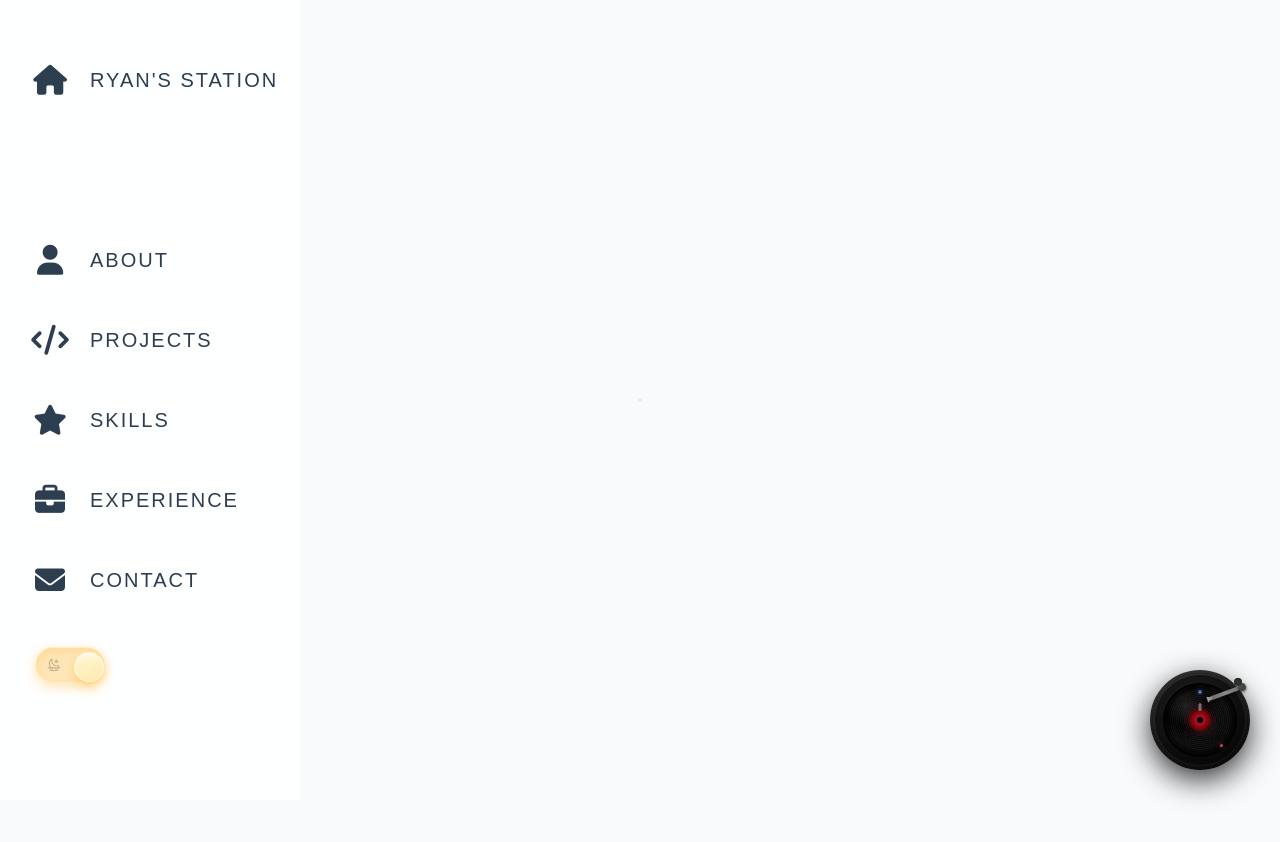
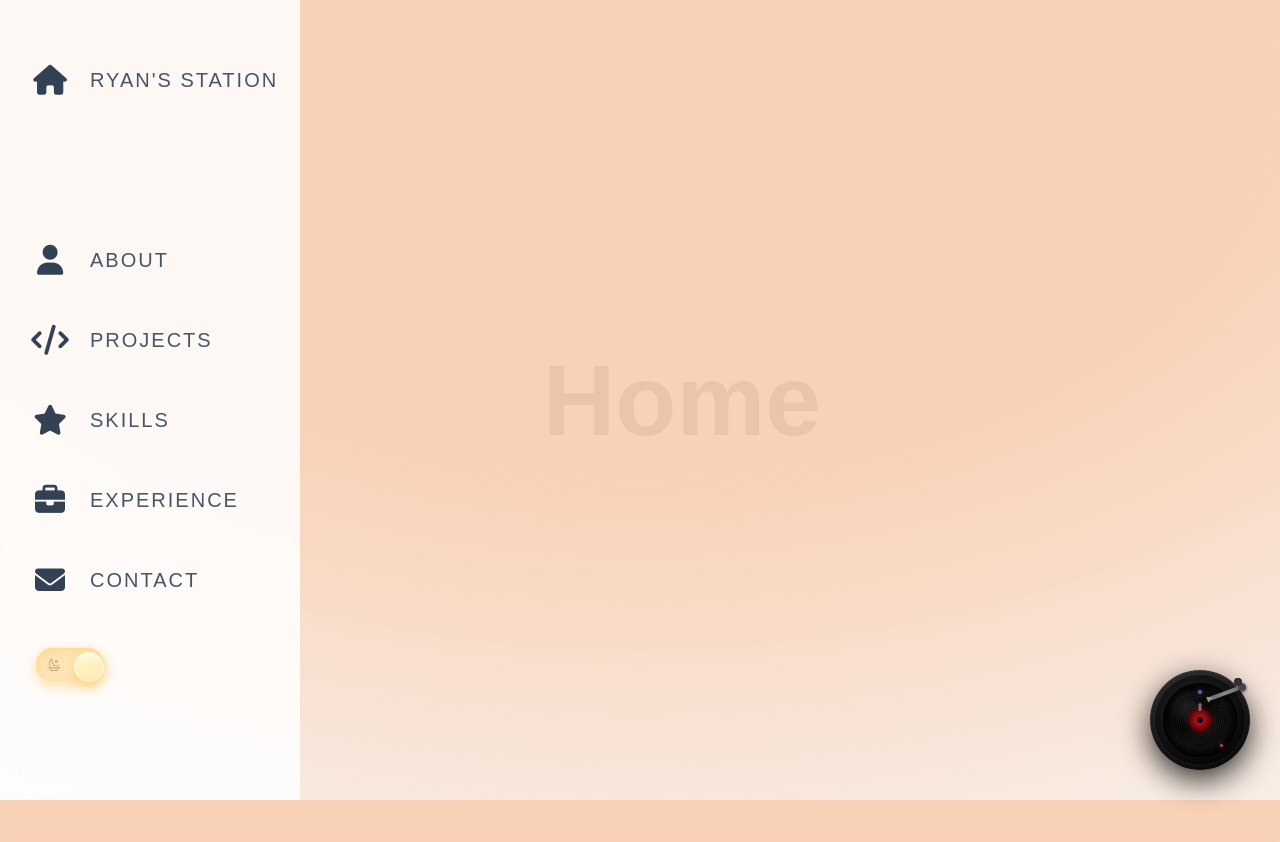
Before and after one commit to ryanwonglala/Personal-Web, a plain HTML site: page my-homepage/index.html in a window 1280 px wide. Both pictures are taken after a click on the element 70 px from the left and 665 px from the top of the page. Shown: the top 842 px of the page. Drawn offline with Linux system fonts and the light colour scheme.

Commit message:
Add files via upload

```diff
--- a/my-homepage/index.html
+++ b/my-homepage/index.html
@@ -14,8 +14,8 @@
       --bg-gradient-end: #0f3460;
       --sidebar-bg: rgba(15, 23, 42, 0.8);
       --sidebar-border: rgba(255, 255, 255, 0.1);
-      --text-color: #e4e9f5;
-      --icon-color: #e4e9f5;
+      --text-color: #cbd5e1;
+      --icon-color: #e2e8f0;
       --hover-color: #ffa117;
       --section-text-color: rgba(255, 255, 255, 0.1);
       --active-bg-start: #1a1a2e;
@@ -33,20 +33,24 @@
       --bg-gradient-end: #a76799; /* 玫瑰紫 */
       --sidebar-bg: rgba(255, 255, 255, 0.85);
       --sidebar-border: rgba(255, 255, 255, 0.3);
-      --text-color: #2c3e50;
-      --icon-color: #2c3e50;
-      --hover-color: #f59e0b;
-      --section-text-color: rgba(255, 255, 255, 0.15);
+      --text-color: #475569;
+      --icon-color: #334155;
+      --hover-color: #ea580c;
+      --section-text-color: rgba(0, 0, 0, 0.06);
       --active-bg-start: rgba(255, 255, 255, 0.6);
       --active-bg-mid: rgba(240, 240, 255, 0.6);
       --active-bg-end: rgba(230, 230, 255, 0.6);
       --active-shadow-color: rgba(255, 255, 255, 0.85);
       --body-bg-pulse-color: rgba(255, 255, 255, 0.05);
 
-      /* 白色背景 + 点状网格 */
+      /* 白色背景 + 点状网格 + 橙色径向渐变 */
       background-color: #f8fafc;
-      background-image: radial-gradient(rgba(0, 0, 0, 0.1) 1px, #f8fafc 1px);
-      background-size: 16px 16px;
+      background-image:
+        radial-gradient(125% 125% at 50% 10%, rgba(249, 115, 22, 0.3) 40%, rgba(248, 250, 252, 1) 100%),
+        radial-gradient(rgba(255, 255, 255, 0.2) 1px, #f8fafc 1px);
+      background-size:
+        100% 100%,
+        20px 20px;
       background-attachment: fixed;
     }
 
@@ -1230,19 +1234,8 @@
         title: '最后一哈',
         artist: '哈基米',
         src: 'https://pub-f9f31997afdc468aa605212042ed5ac3.r2.dev/Music/%E3%80%90%E5%AE%8C%E6%95%B4%E7%89%88%E3%80%91%E6%9C%80%E5%90%8E%E4%B8%80%E5%93%88%20-%20001%20-%20%E3%80%90%E5%AE%8C%E6%95%B4%E7%89%88%E3%80%91%E6%9C%80%E5%90%8E%E4%B8%80%E5%93%88.mp3'
-      },
-      {
-        title: '起哈了',
-        artist: '哈基米',
-        src: 'https://pub-f9f31997afdc468aa605212042ed5ac3.r2.dev/Music/%E3%80%90%E5%AE%8C%E6%95%B4%E7%89%88%E3%80%91%F0%9F%90%B1%E8%B5%B7%E5%93%88%E4%BA%86%F0%9F%90%B1%20%20%20%E2%80%9C%E4%BB%A5%E8%80%84%E4%B9%8B%E5%90%8D%EF%BC%8C%E4%BD%A0%E8%BF%98%E6%84%BF%E6%84%8F%E5%90%97%E2%80%9D%20-%20001%20-%20%E3%80%90%E5%AE%8C%E6%95%B4%E7%89%88%E3%80%91%F0%9F%90%B1%E8%B5%B7%E5%93%88%E4%BA%86%F0%9F%90%B1%20%20%20%E2%80%9C%E4%BB%A5%E8%80%84%E4%B9%8B%E5%90%8D%EF%BC%8C%E4%BD%A0%E8%BF%98%E6%84%BF%E6%84%8F%E5%90%97%E2%80%9D.mp3'
-      },
-      {
-        title: '把基米拼好给你',
-        artist: '哈基米',
-        src: 'https://pub-f9f31997afdc468aa605212042ed5ac3.r2.dev/Music/%F0%9F%90%B1%E6%8A%8A%E5%9F%BA%E7%B1%B3%E6%8B%BC%E5%A5%BD%E7%BB%99%E4%BD%A0%F0%9F%90%B1%20-%20001%20-%20%F0%9F%90%B1%E6%8A%8A%E5%9F%BA%E7%B1%B3%E6%8B%BC%E5%A5%BD%E7%BB%99%E4%BD%A0%F0%9F%90%B1.mp3'
-      }
-
-    ]
+      }
+    ];
 
     // 是否自动播放（true = 自动播放，false = 需要手动点击）
     const AUTO_PLAY = true;
```
